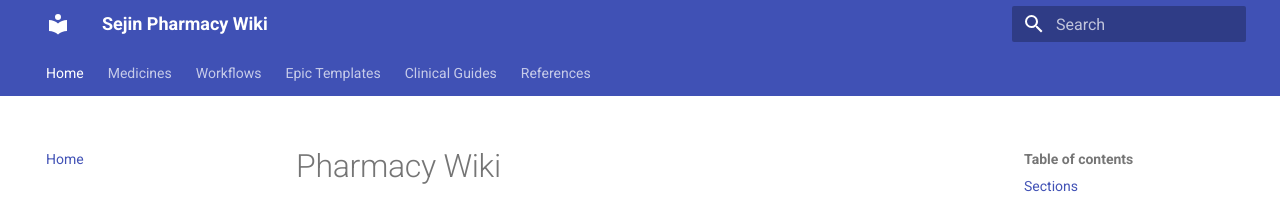
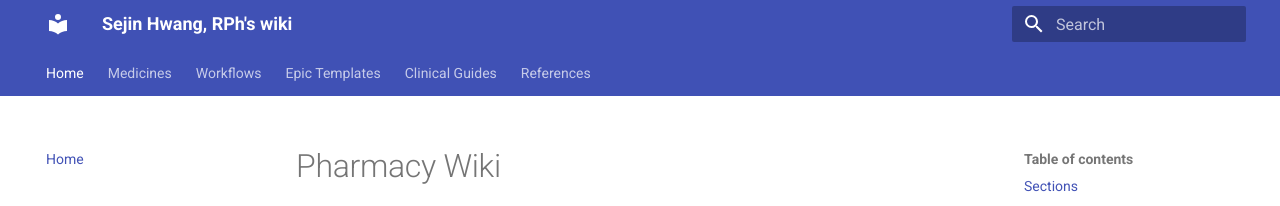
Before and after one commit to sejinhwang/sejin-pharmacy-wiki, an MkDocs documentation site: the page built from docs/index.md, in a window 1280 px wide. Shown: the top 206 px of the page. Built offline with MkDocs 1.6.1 and Material for MkDocs 9.7.7, drawn with Linux system fonts in a browser that asks for light colours.

```diff
--- a/mkdocs.yml
+++ b/mkdocs.yml
@@ -1,4 +1,5 @@
-site_name: Sejin Pharmacy Wiki
+site_name: "Sejin Hwang, RPh's wiki"
+site_url: https://sejinhwang.github.io/sejin-pharmacy-wiki/
 site_description: Clinical pharmacy knowledge base, Epic templates, POMR workflows, and medicines optimisation notes
 site_author: Sejin Hwang, RPh, BCGP, APA
 
```
